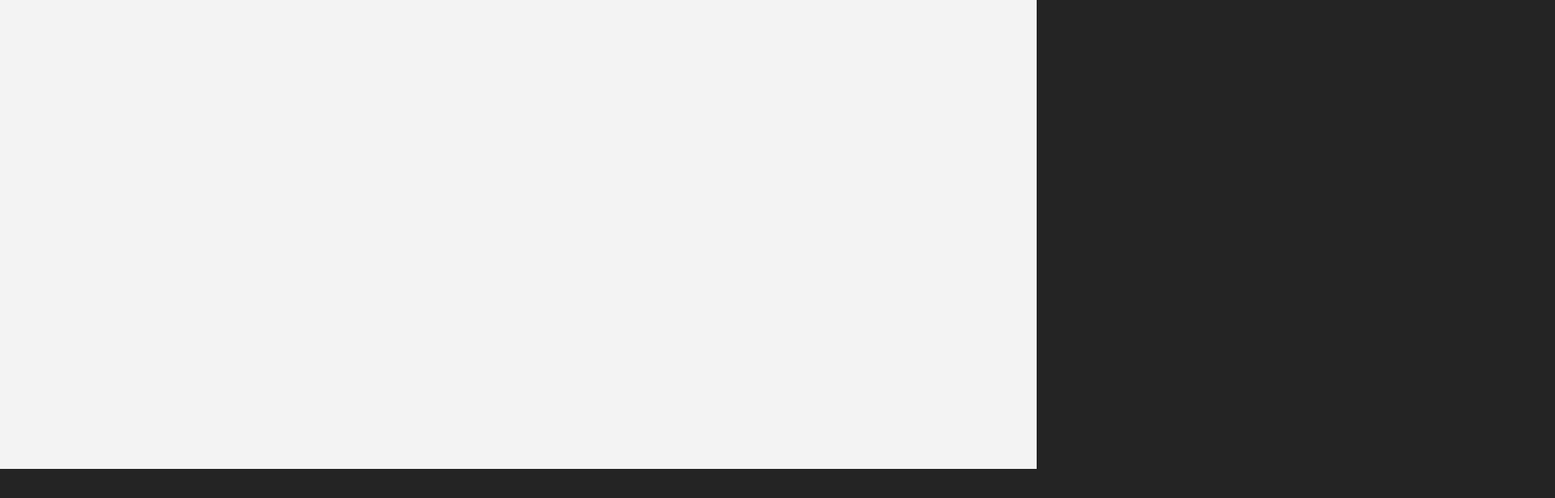
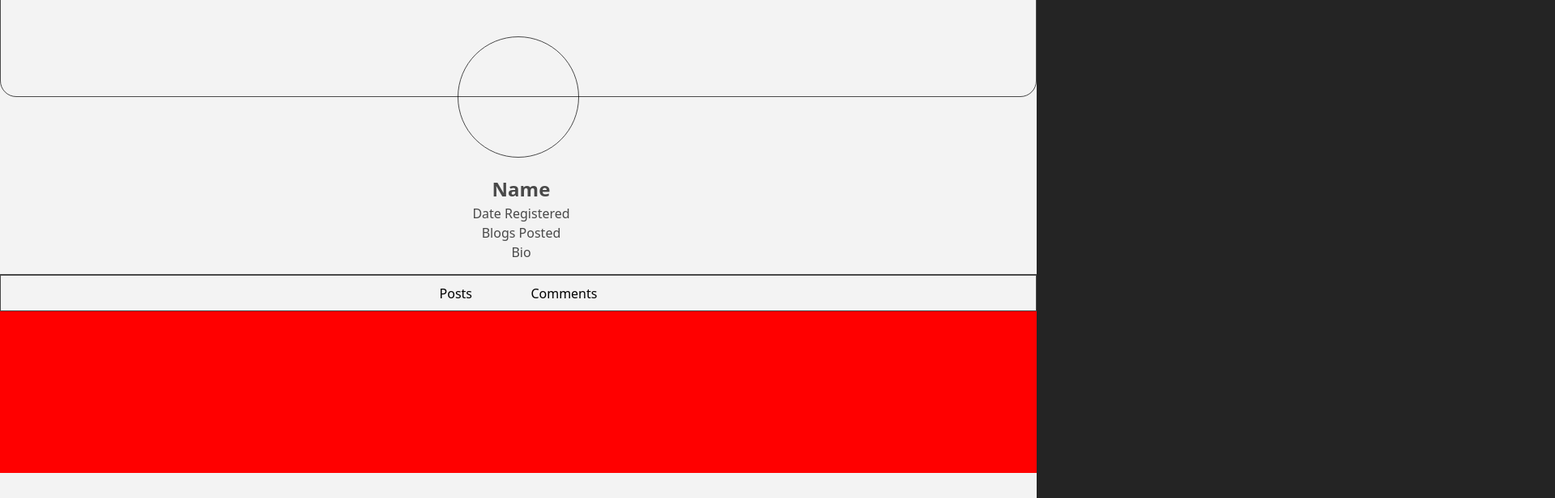
Before and after one commit to Dev-Dul/Reverie, a React (Vite) app: page / in a window 1280 px wide. Shown: the part 220-836 px from the top of the page at 81% size, 1920 px wide, since content can reach past the window. Before the commit the page ends 800 px from the top, so only its background shows below. Built offline with nearby package versions, Linux system fonts and the light colour scheme.

Commit message:
skeleton profile page dded

```diff
--- /dev/null
+++ b/src/components/profile.jsx
@@ -0,0 +1,44 @@
+import { useState } from 'react';
+import styles from '../styles/profile.module.css';
+
+function Profile(){
+    const [tab, setTab] = useState(0);
+    function openPosts(){
+        setTab(0);
+    }
+
+    function openComments(){
+        setTab(1);
+    }
+
+    return (
+        <div className={styles.wrapper}>
+            <div className={styles.hero}>
+                <div className={styles.back}></div>
+                <div className={styles.pfp}></div>
+                <div className={styles.deets}>
+                    <h2>Name</h2>
+                    <p>Date Registered</p>
+                    <p>Blogs Posted</p>
+                    <p>Bio</p>
+                </div>
+            </div>
+            <div className={styles.posts}>
+                <div className={styles.top}>
+                    <button onClick={openPosts}>Posts</button>
+                    <button onClick={openComments}>Comments</button>
+                </div>
+                <div className={styles.tab}>
+                    <div className={`${styles.tabContent} ${tab === 0 ? styles.activate : ''}`}>
+
+                    </div>
+                    <div className={`${styles.tabContent} ${tab === 1 ? styles.activate : ''}`}>
+
+                    </div>
+                </div>
+            </div>
+        </div>
+    )
+}
+
+export default Profile;
--- a/src/index.css
+++ b/src/index.css
@@ -28,6 +28,7 @@ body {
   place-items: center;
   min-width: 320px;
   min-height: 100vh;
+  overflow-x: hidden;
 }
 
 h1 {
--- a/src/main.jsx
+++ b/src/main.jsx
@@ -3,10 +3,10 @@ import { createRoot } from 'react-dom/client'
 import './index.css'
 import App from './App.jsx'
 import Home from './components/home.jsx'
-import Header from './components/header.jsx';
+import Profile from './components/profile.jsx'
 
 createRoot(document.getElementById('root')).render(
   <StrictMode>
-    <Header />
+    <Profile />
   </StrictMode>,
 )
--- /dev/null
+++ b/src/styles/profile.module.css
@@ -0,0 +1,106 @@
+*{
+    border-radius: 1px solid;
+    box-sizing: border-box;
+}
+
+.wrapper{
+    min-height: 100vh;
+    width: 100%;
+}
+
+.hero{
+    margin-top: 15vh;
+    width: 100%;
+    height: 55vh;
+    position: relative;
+}
+
+.pfp{
+    position: absolute;
+    left: 50%;
+    height: 150px;
+    width: 150px;
+    border-radius: 50%;
+    border: 1px solid;
+    transform: translate(-50%, -50%);
+}
+
+.back, .deets{
+    height: 50%;
+    width: 100%;
+}
+
+.back{
+    border: 1px solid;
+    border-radius: 20px;
+}
+
+.deets{
+    border-bottom: 1px solid;
+    display: flex;
+    align-items: center;
+    justify-content: center;
+    flex-direction: column;
+    padding-left: 2rem;
+    overflow-y: scroll;
+    scrollbar-width: none;
+    /* border-radius: 20px;*/
+}
+
+.deets > *{
+    margin: 0;
+    margin-left: -25px;
+}
+
+.deets h2{
+    margin-top: 5rem;
+}
+
+.posts{
+    width: 100%;
+}
+
+.top{
+    width: 100%;
+    display: flex;
+    align-items: center;
+    justify-content: center;
+    gap: 2rem;
+    border: 0.1px solid;
+}
+
+.top button{
+    background: #f3f3f3;
+    color: black;
+    border-radius: 0px;
+}
+
+.top button:hover{
+    border: 1px solid;
+    border-radius: 0px;
+}
+
+.tabs{
+    height: auto;
+    width: 100%;
+    position: relative;
+}
+
+.tabContent{
+    height: 200px;
+    width: 100%;
+    position: absolute;
+    transition: all 1s ease;
+    transform: translateX(100vw);
+}
+
+.tabContent:first-of-type{
+    background: red;
+}
+
+.activate{
+    background: black;
+    opacity: 1;
+    transform: translate(0);
+    /* animation: show 1.5s ease forwards; */
+}
```
